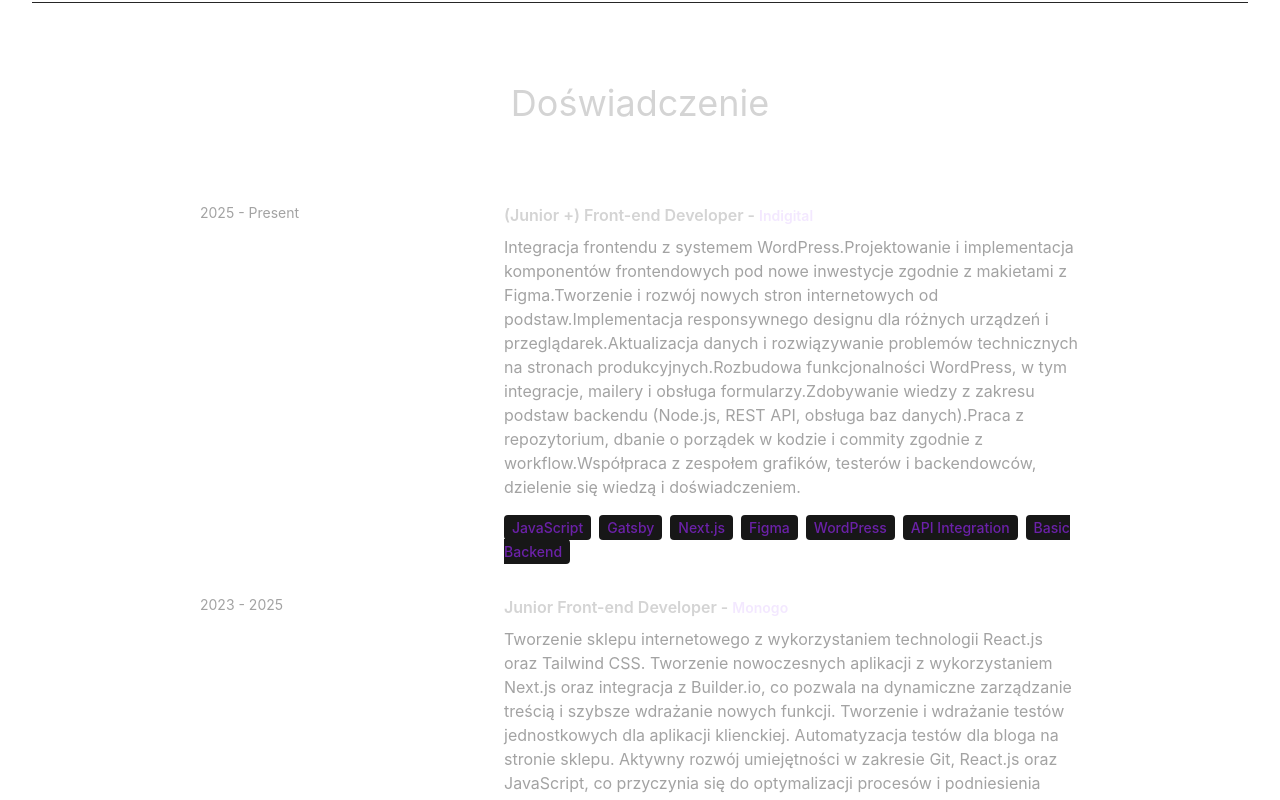
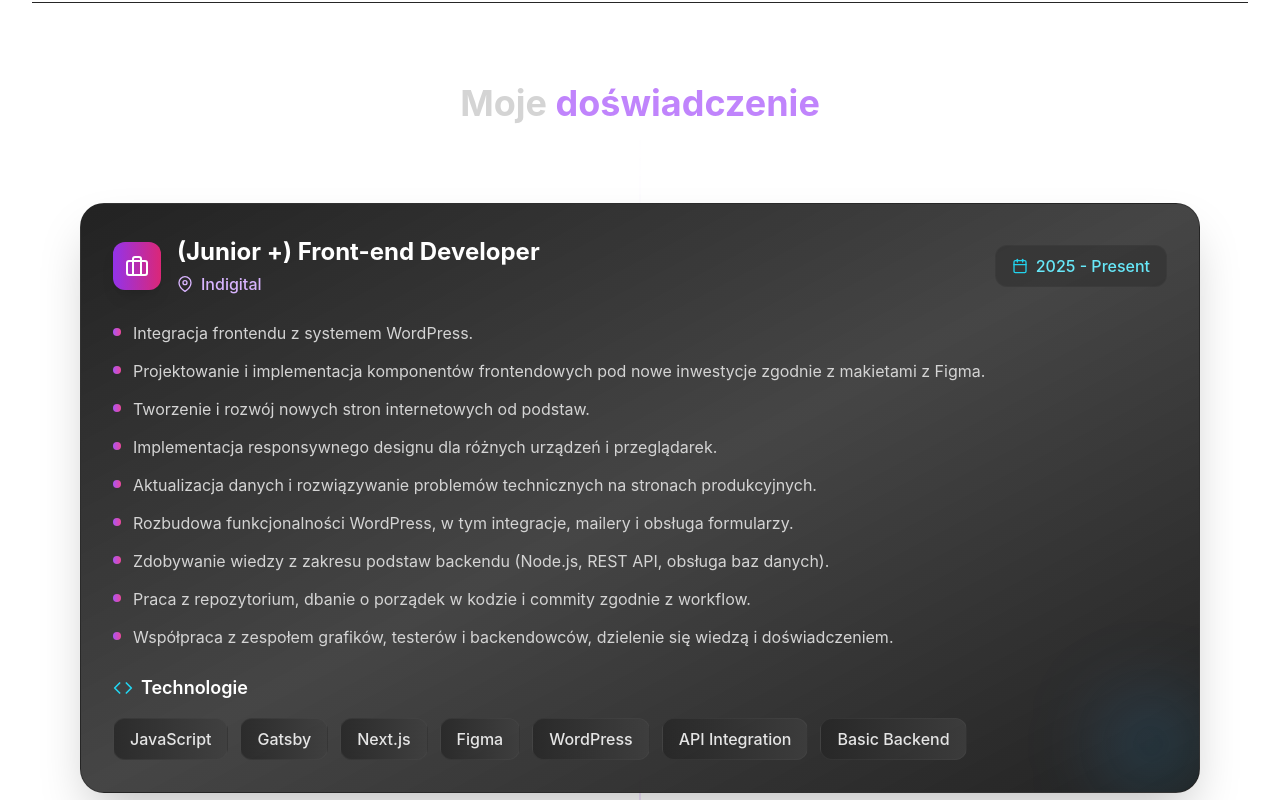
Before and after one commit to szymszaj/Portfolio, a React (Vite) app in the folder react-portfolio/: page / in a window 1280 px wide. Shown: the part 1380-2180 px from the top of the page. Built offline with nearby package versions, Linux system fonts and the light colour scheme.

Commit message:
feat: Revamp Experience component with enhanced layout, animations, and visual elements

```diff
--- a/react-portfolio/src/components/Experience.jsx
+++ b/react-portfolio/src/components/Experience.jsx
@@ -1,54 +1,139 @@
 import { EXPERIENCES } from "../constants";
 import { motion } from "framer-motion";
+import { FiBriefcase, FiCalendar, FiMapPin, FiCode } from "react-icons/fi";
+
+const cardVariants = {
+  hidden: { opacity: 0, y: 50 },
+  visible: (i) => ({
+    opacity: 1,
+    y: 0,
+    transition: {
+      delay: i * 0.2,
+      duration: 0.6,
+      type: "spring",
+      stiffness: 100,
+    },
+  }),
+};
 
 const Experience = () => {
   return (
-    <div className="border-b border-neutral-900 pb-4">
+    <section className="relative border-b border-neutral-900 pb-24 overflow-hidden">
       <motion.h2
         whileInView={{ opacity: 1, y: 0 }}
         initial={{ opacity: 0, y: -100 }}
-        transition={{ duration: 0.5 }}
-        className="my-20 text-center text-4xl"
+        transition={{ duration: 0.7 }}
+        className="my-20 text-center text-4xl font-bold relative z-10"
       >
-        Doświadczenie
+        Moje <span className="text-purple-400">doświadczenie</span>
       </motion.h2>
-      <div className="">
-        {EXPERIENCES.map((experience, index) => (
-          <div key={index} className="mb-8 flex flex-wrap lg:justify-center">
+
+      <div className="relative z-10 max-w-6xl mx-auto px-4">
+        <div className="grid grid-cols-1 gap-8">
+          {EXPERIENCES.map((experience, index) => (
             <motion.div
-              whileInView={{ opacity: 1, x: 0 }}
-              initial={{ opacity: 0, x: -100 }}
-              transition={{ duration: 1 }}
-              className="w-full lg:w-1/4"
+              key={index}
+              className="group relative"
+              variants={cardVariants}
+              custom={index}
+              initial="hidden"
+              whileInView="visible"
+              viewport={{ once: true, amount: 0.2 }}
+              whileHover={{ scale: 1.02 }}
+              transition={{ duration: 0.3 }}
             >
-              <p className="mb-2 text-sm text-neutral-400">{experience.year}</p>
+              <div className="relative p-8 bg-gradient-to-br from-neutral-950/90 via-neutral-900/80 to-neutral-950/90 rounded-3xl border border-neutral-800/50 backdrop-blur-xl shadow-2xl overflow-hidden">
+                <div className="absolute top-0 left-0 w-32 h-32 bg-gradient-to-br from-purple-500/20 to-pink-500/20 rounded-full blur-3xl opacity-0 group-hover:opacity-100 transition-opacity duration-500" />
+                <div className="absolute bottom-0 right-0 w-24 h-24 bg-gradient-to-br from-blue-500/20 to-cyan-500/20 rounded-full blur-2xl" />
+
+                <div className="relative z-10">
+                  <div className="flex flex-col lg:flex-row lg:items-center lg:justify-between mb-6">
+                    <div className="flex items-center gap-4 mb-4 lg:mb-0">
+                      <div className="p-3 rounded-xl bg-gradient-to-r from-purple-600 to-pink-600 shadow-lg">
+                        <FiBriefcase className="w-6 h-6 text-white" />
+                      </div>
+                      <div>
+                        <h3 className="text-xl lg:text-2xl font-bold text-white mb-1">
+                          {experience.role}
+                        </h3>
+                        <div className="flex items-center gap-2 text-purple-300">
+                          <FiMapPin className="w-4 h-4" />
+                          <span className="font-medium">
+                            {experience.company || "Freelance"}
+                          </span>
+                        </div>
+                      </div>
+                    </div>
+
+                    <div className="flex items-center gap-2 px-4 py-2 bg-neutral-800/40 rounded-xl border border-neutral-700/50">
+                      <FiCalendar className="w-4 h-4 text-cyan-400" />
+                      <span className="text-cyan-300 font-medium">
+                        {experience.year}
+                      </span>
+                    </div>
+                  </div>
+
+                  <div className="mb-6">
+                    {Array.isArray(experience.description) ? (
+                      <ul className="space-y-3">
+                        {experience.description.map((item, idx) => (
+                          <motion.li
+                            key={idx}
+                            className="flex items-start gap-3 text-neutral-300 leading-relaxed"
+                            initial={{ opacity: 0, x: -20 }}
+                            whileInView={{ opacity: 1, x: 0 }}
+                            transition={{ delay: idx * 0.1 }}
+                          >
+                            <div className="w-2 h-2 rounded-full bg-gradient-to-r from-purple-500 to-pink-500 mt-2 flex-shrink-0" />
+                            <span>{item}</span>
+                          </motion.li>
+                        ))}
+                      </ul>
+                    ) : (
+                      <p className="text-neutral-300 leading-relaxed">
+                        {experience.description}
+                      </p>
+                    )}
+                  </div>
+
+                  <div>
+                    <div className="flex items-center gap-2 mb-4">
+                      <FiCode className="w-5 h-5 text-cyan-400" />
+                      <h4 className="text-lg font-semibold text-white">
+                        Technologie
+                      </h4>
+                    </div>
+                    <div className="flex flex-wrap gap-3">
+                      {experience.technologies.map((tech, techIndex) => (
+                        <motion.span
+                          key={techIndex}
+                          className="px-4 py-2 rounded-xl bg-gradient-to-r from-neutral-800/80 to-neutral-700/80 border border-neutral-600/30 text-neutral-200 font-medium hover:from-purple-600/20 hover:to-pink-600/20 hover:border-purple-500/30 hover:text-purple-300 transition-all duration-300 cursor-default"
+                          whileHover={{ scale: 1.05, y: -2 }}
+                          initial={{ opacity: 0, scale: 0.8 }}
+                          whileInView={{ opacity: 1, scale: 1 }}
+                          transition={{ delay: techIndex * 0.1 }}
+                        >
+                          {tech}
+                        </motion.span>
+                      ))}
+                    </div>
+                  </div>
+                </div>
+
+                <div
+                  className="absolute inset-0 rounded-3xl bg-gradient-to-r from-purple-500/20 via-pink-500/20 to-cyan-500/20 opacity-0 group-hover:opacity-100 transition-opacity duration-500 pointer-events-none"
+                  style={{ padding: "1px" }}
+                >
+                  <div className="w-full h-full rounded-3xl bg-neutral-950/90" />
+                </div>
+              </div>
             </motion.div>
-            <motion.div
-              whileInView={{ opacity: 1, x: 0 }}
-              initial={{ opacity: 0, x: 100 }}
-              transition={{ duration: 1 }}
-              className="w-full max-w-xl lg:w-3/4"
-            >
-              <h6 className="mb-2 font-semibold">
-                {experience.role} -{" "}
-                <span className="text-sm text-purple-100">
-                  {experience.company}
-                </span>
-              </h6>
-              <p className="mb-4 text-neutral-400">{experience.description}</p>
-              {experience.technologies.map((tech, index) => (
-                <span
-                  key={index}
-                  className="mr-2 mt-4 rounded bg-neutral-900 px-2 py-1 text-sm font-medium text-purple-800"
-                >
-                  {tech}
-                </span>
-              ))}
-            </motion.div>
-          </div>
-        ))}
+          ))}
+        </div>
       </div>
-    </div>
+
+      <div className="absolute left-1/2 top-32 bottom-24 w-px bg-gradient-to-b from-transparent via-purple-500/30 to-transparent transform -translate-x-1/2 hidden lg:block" />
+    </section>
   );
 };
 
```
